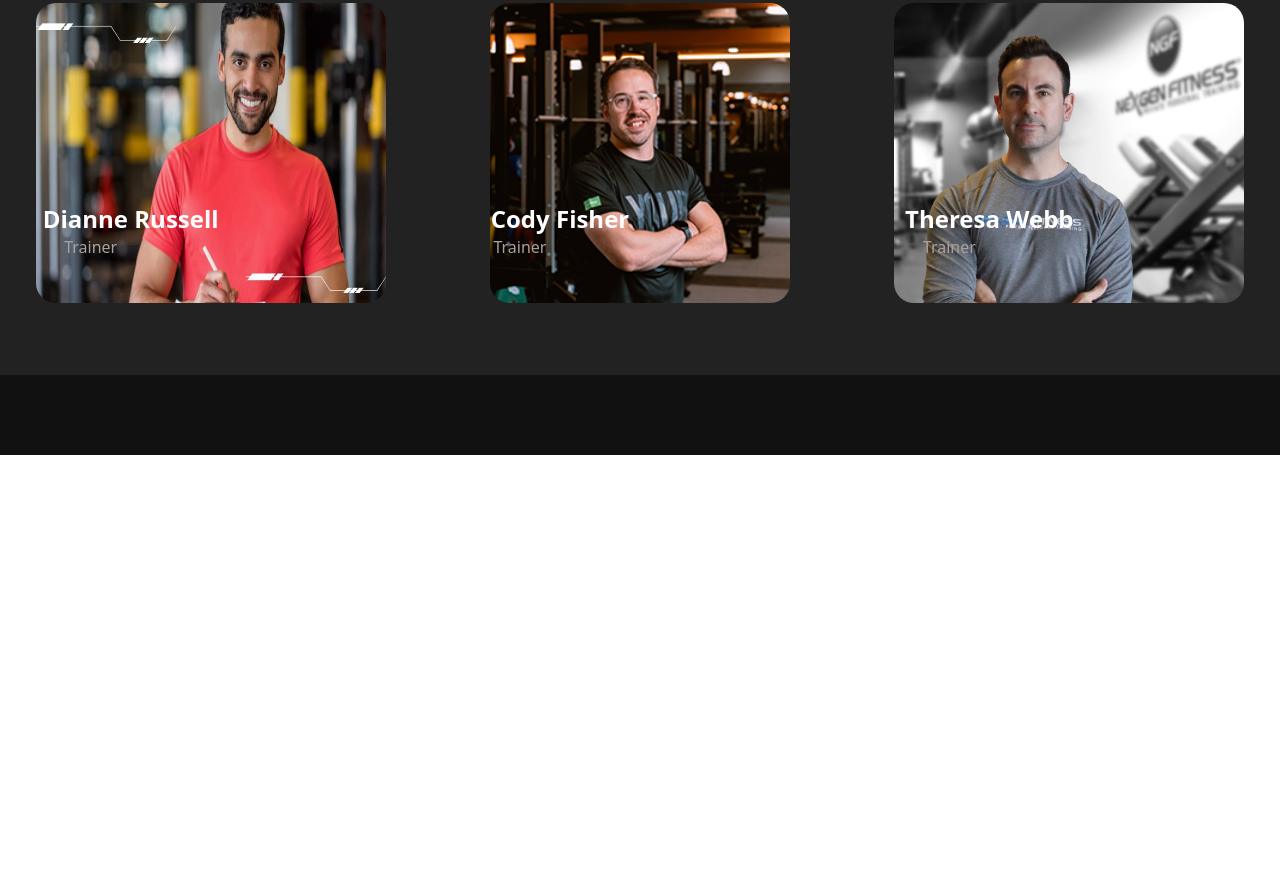
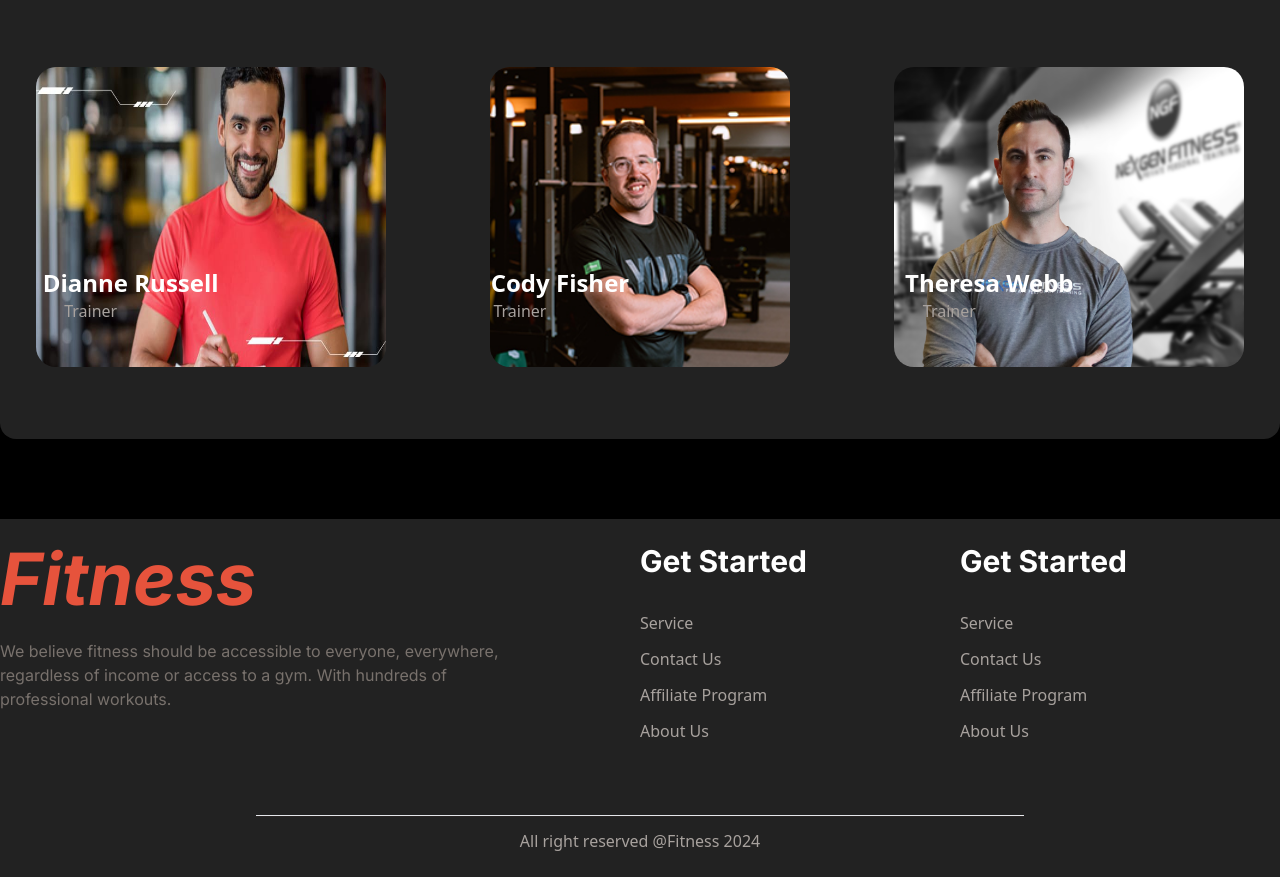
Before and after one commit to MahmudZq/PA2, a plain HTML site: page index.html in a window 1280 px wide. Shown: the part 2619-3496 px from the top of the page. Before the commit the page ends 3074 px from the top, so only its background shows below. Drawn offline with nearby package versions, Linux system fonts and the light colour scheme; a web font is replaced by a local one.

Commit message:
all sections done.

```diff
--- a/index.html
+++ b/index.html
@@ -158,7 +158,7 @@
         </div>
     </section>
 
-    <section id="habit" class="mt-20 bg-[#050505] mb-20">
+    <section id="habit" class="pt-20 bg-[#050505] pb-20">
 
         <div class="container rounded-xl mx-auto bg-[#222222] flex flex-col lg:flex-row">
             <div class="p-20 space-y-5">
@@ -185,7 +185,7 @@
 
     </section>
 
-    <section id="team" class="bg-[#050505] mb-20">
+    <section id="team" class="bg-[#000000] pt-16 pb-20">
         <div class="container mx-auto">
             <h1 class="text-center text-white font-bold text-5xl mx-auto mt-5 pb-3">
                 Meet Our Team
@@ -197,7 +197,7 @@
                 gym.
             </p>
         </div>
-        <div class="mt-20 container mx-auto  bg-[#222222]">
+        <div class="mt-20 container mx-auto  bg-[#222222] rounded-2xl">
         <div class="pt-20 grid grid-cols-1 md:grid-cols-2 lg:grid-cols-3 gap-2">
 
 
@@ -288,5 +288,54 @@
 
 
 </body>
+<footer class="bg-[#222222]">
+
+    <div class="container py-6 mx-auto grid grid-cols-1 lg:grid-cols-2">
+
+
+        <div class="flex flex-col gap-6 pb-20">
+
+            <h1 class="text-7xl font-bold italic font-inter text-[#E6533C]">
+                Fitness
+            </h1>
+            <p class="w-4/5 font-inter text-base text-stone-500 wrap max-w-[500px]">
+                We believe fitness should be accessible to everyone, everywhere, regardless of income or access to a gym. With hundreds of professional workouts.
+            </p>
+        </div>
+        <div class="grid grid-cols-1 md:grid-cols-2 ">
+        <div>
+            <h1 class="text-3xl text-white font-inter font-bold pb-8">
+                Get Started
+            </h1>
+            <div class="flex flex-col gap-3">
+                <a href="#" class="text-stone-400 text-base ">Service</a>
+                <a href="#" class="text-stone-400 text-base ">Contact Us</a>
+                <a href="#" class="text-stone-400 text-base ">Affiliate Program</a>
+                <a href="#" class="text-stone-400 text-base ">About Us</a>
+            </div>
+        </div>
+
+        <div>
+            <h1 class="text-3xl text-white font-inter font-bold pb-8">
+                Get Started
+            </h1>
+            <div class="flex flex-col gap-3">
+                <a href="#" class="text-stone-400 text-base ">Service</a>
+                <a href="#" class="text-stone-400 text-base ">Contact Us</a>
+                <a href="#" class="text-stone-400 text-base ">Affiliate Program</a>
+                <a href="#" class="text-stone-400 text-base ">About Us</a>
+            </div>
+        </div>
+
+        </div>
+
+
+    </div>
+    <div>
+        <hr class="w-4/5 lg:w-3/5 h-[2px] bg-stone-800 p-0 mb-3 mx-auto">
+        <p class="text-center text-base text-stone-400 mb-6">All right reserved @Fitness 2024</p>
+    </div>
+
+</footer>
 
 </html>
```
